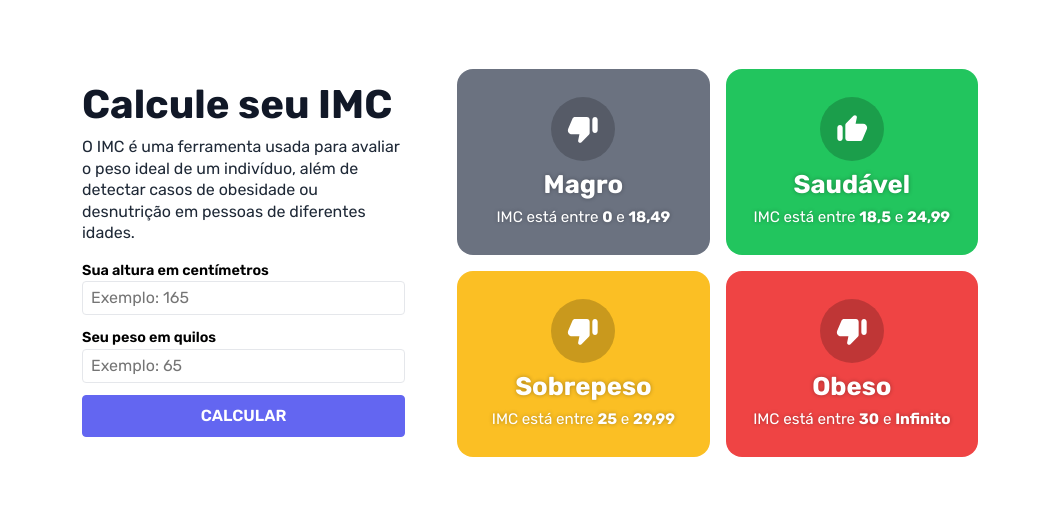
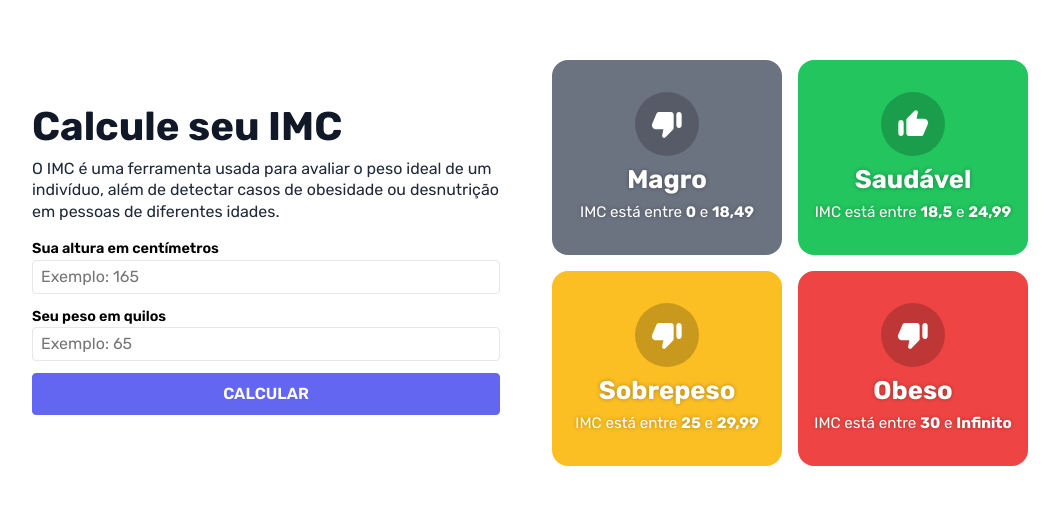
Before and after one commit to flaviojeferson/bmi-calc, a React (Vite) app: page / in a window 1280 px wide. Shown: the part 137-642 px from the top of the page, without its empty margins (112-1171 px from the left). Built offline with nearby package versions, Linux system fonts and the light colour scheme.

Commit message:
Refinement of app styles

```diff
--- a/src/components/BMIForm/styles.ts
+++ b/src/components/BMIForm/styles.ts
@@ -1,6 +1,9 @@
 import { styled } from 'styled-components';
 
 const MainContainer = styled.main`
+  display: flex;
+  flex-direction: column;
+  justify-content: center;
   padding: 0.25rem;
 
   h1 {
--- a/src/components/BMIGrid/BMICell/styles.ts
+++ b/src/components/BMIGrid/BMICell/styles.ts
@@ -9,6 +9,7 @@ const BMICellContainer = styled.div<{ color: string }>`
   align-items: center;
   justify-content: center;
   gap: 0.5rem;
+  padding-block: 2rem;
 
   &:hover {
     scale: 99%;
--- a/src/styles/app.ts
+++ b/src/styles/app.ts
@@ -7,17 +7,9 @@ const AppContainer = styled.div`
 
   .bmi {
     display: grid;
-    grid-template-columns: repeat(5, 1fr);
+    grid-template-columns: repeat(2, 1fr);
     gap: 3rem;
-    max-width: 900px;
-
-    .bmi__form {
-      grid-column: 1 / 3;
-    }
-
-    .bmi__grid {
-      grid-column: 3 / 6;
-    }
+    max-width: 1000px;
   }
 `;
 
```
